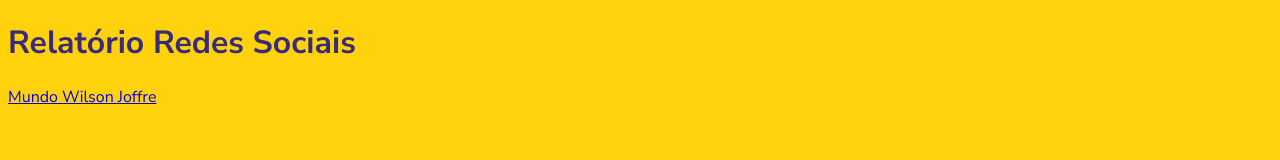
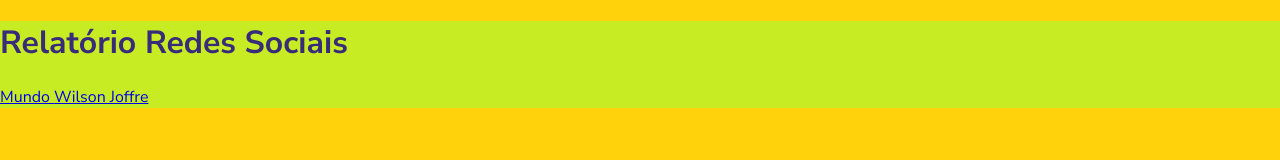
Before and after one commit to Th1ii/3-trimestre, a plain HTML site: page index.html in a window 1280 px wide. Drawn offline with Linux system fonts and the light colour scheme.

Commit message:
19/09/24

```diff
--- a/style.css
+++ b/style.css
@@ -11,4 +11,10 @@ body{
     background-color: var(--cor-principal);
     color: var(--cor-texto);
     font-family: var(--font);
+    height: 100vh;
+    margin: 0%;
 }
+
+.cabecalho{
+    background-color: var(--cor-secundaria);
+}
```
